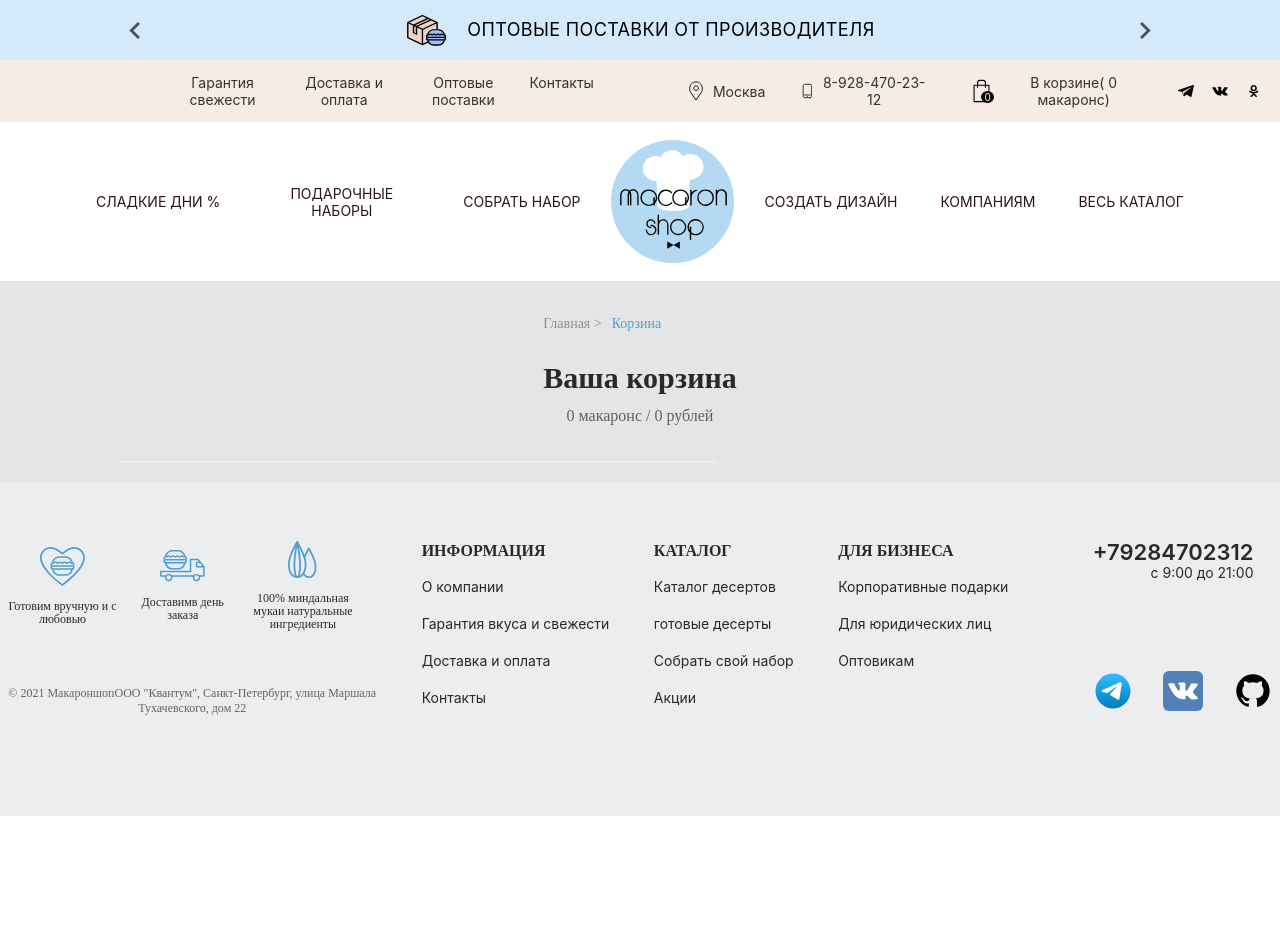
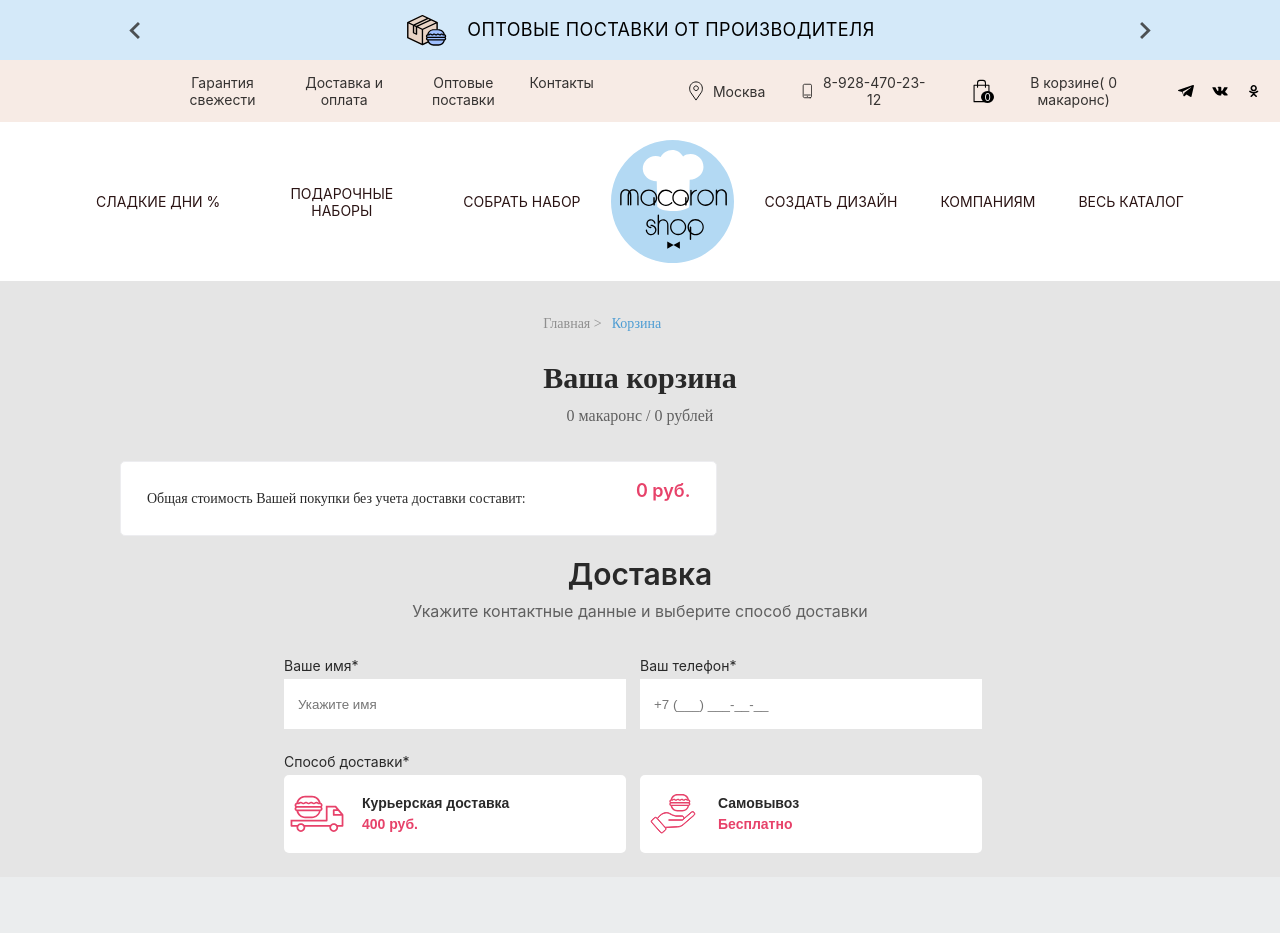
Before and after one commit to kudinov-andrej/sweet, a React (Create React App) app: page /#/basket in a window 1280 px wide. Shown: the top 933 px of the page. Before the commit the page ends 816 px from the top, so only its background shows below. Built offline with nearby package versions, Linux system fonts and the light colour scheme.

Commit message:
Начал работу над формой

```diff
--- a/src/App.css
+++ b/src/App.css
@@ -1630,12 +1630,11 @@ header {
   margin: 0;
   padding: 0;
   margin-left: 17px;
-  margin-bottom: 33px;
-  margin-bottom: 18px;
   display: flex;
   flex-direction: row;
   align-items: center;
   justify-content: space-around;
+  border-bottom: 1px solid #EDEDF0;
 
 }
 
@@ -1644,6 +1643,7 @@ header {
   height: 80px;
   margin-top: 35px;
   margin-right: 15px;
+  padding-bottom: 39px;
   object-fit: cover;
   object-position: center;
 }
@@ -1656,6 +1656,7 @@ header {
   flex-direction: column;
   align-self: flex-start;
   max-width: 201px;
+
 }
 
 .product__title {
@@ -1679,13 +1680,15 @@ header {
 .product__button-container {
   display: flex;
   flex-direction: row;
-  margin-right: 5.2%;
+  width: 100px;
+  justify-content: center;
 }
 
 
 .product__button-quantity {
   border: none;
   background: none;
+  cursor: pointer;
 }
 
 .product__quantity {
@@ -1697,4 +1700,160 @@ header {
 
 .product-price {
   margin-right: 32px;
-}
+  width: 25%;
+}
+
+.basket__total-price_conteiner {
+  display: flex;
+  flex-direction: row;
+  align-items: center;
+  justify-content: space-between;
+  margin-left: 26px;
+  margin-right: 26px;
+}
+
+.basket__total-price_text {
+  margin: 0;
+  padding: 0;
+  font-family: 'Proxima Nova';
+  font-style: normal;
+  font-weight: 400;
+  font-size: 14px;
+  line-height: 17px;
+  color: #292929;
+  max-width: 408px;
+}
+
+.basket__total-price {
+  font-weight: 600;
+  font-size: 18px;
+  line-height: 22px;
+  color: #E7426A;
+  margin-bottom: 33px;
+}
+
+.dilivery {
+  display: flex;
+  flex-direction: column;
+  width: 100%;
+  align-items: center;
+  justify-content: space-between;
+}
+
+.basket__dilivery-title {
+  margin: 0;
+  padding: 0;
+  margin-bottom: 7px;
+  max-width: 280px;
+  font-weight: 600;
+  font-size: 30px;
+  line-height: 37px;
+  text-align: center;
+  color: #292929;
+}
+
+.basket__dilivery-subtitle {
+  margin: 0;
+  padding: 0;
+  margin-bottom: 35px;
+  font-weight: 400;
+  font-size: 16px;
+  line-height: 22px;
+  text-align: center;
+  color: #292929;
+  opacity: 0.7;
+}
+
+.basket__input-box {
+  display: flex;
+  flex-direction: row;
+}
+
+.basket__input-conteiner {
+  display: flex;
+  flex-direction: column;
+  text-align: start;
+}
+
+.basket__input-conteiner {
+  display: flex;
+  flex-direction: column;
+  justify-content: flex-start;
+
+}
+
+.basket__form-label {
+  margin: 0;
+  padding: 0;
+  margin-bottom: 5px;
+  font-weight: 400;
+  font-size: 14px;
+  line-height: 17px;
+  color: #292929;
+  text-align: start;
+}
+
+.basket__form-input {
+  margin: 0;
+  padding: 0;
+  border: none;
+  min-height: 50px;
+  margin-right: 14px;
+  min-width: 328px;
+  padding-left: 14px;
+  margin-bottom: 24px;
+}
+
+.basket__form-button {
+  width: 342px;
+  height: 78px;
+  display: flex;
+  flex-direction: row;
+  align-items: center;
+  margin-right: 14px;
+  margin-bottom: 24px;
+  border: none;
+  cursor: pointer;
+  border-radius: 5px;
+  background: #FFFFFF;
+}
+
+.basket__form-button:focus {
+  border: #E7426A solid 1px;
+}
+
+.basket__form-button_tupe_free {
+  margin-top: 22px;
+  margin-right: 0;
+}
+
+.basket__form-button-img {
+  width: 54px;
+  height: 54px;
+  object-fit: contain;
+  object-position: center;
+  margin-right: 18px;
+}
+
+.basket__form-button-text {
+  margin: 0;
+  padding: 0;
+  text-align: start;
+  margin-bottom: 4px;
+  max-width: 160px;
+  font-weight: 600;
+  font-size: 14px;
+  line-height: 17px;
+  color: #292929;
+}
+
+.basket__form-button-price {
+  margin: 0;
+  padding: 0;
+  text-align: start;
+  max-width: 160px;
+  font-weight: 600;
+  font-size: 14px;
+  line-height: 17px;
+  color: #E7426A;
+}
--- a/src/basketPage/BasketPage.jsx
+++ b/src/basketPage/BasketPage.jsx
@@ -1,7 +1,8 @@
 import { NavLink } from 'react-router-dom';
 import '../App.css';
-import ProductItem from './ProductItem'
-
+import ProductList from './ProductList';
+import DeliveryImg from '../image/delivery/картинкаМашина.svg';
+import DeliveryImgFree from '../image/delivery/картинкаРука.svg';
 function BasketPage(props) {
 
     return (
@@ -15,25 +16,48 @@ function BasketPage(props) {
 
                 <p className='basket__info'>{props.cartItems.length} макаронс /  {props.getTotalPrice()} рублей</p>
             </div>
-            <div className='goods-list'>
-                {props.cartItems.map((card, id) =>
-                    < ProductItem
-                        key={id}
-                        id={card.id}
-                        srcProduct={card.srcProduct}
-                        altProduct={card.altProduct}
-                        title={card.title}
-                        description={card.description}
-                        productPrice={card.productPrice}
-                        tastes={card.tastes}
-                        incrementQuantityProductInBasket={props.incrementQuantityProductInBasket}
-                        dicrementQuantityProductInBasket={props.dicrementQuantityProductInBasket}
-                        quantity={props.quantity}
-                        cartItems={props.cartItems}
-                        addToCart={props.addToCart}
-
-                    />
-                )}
+            <ProductList
+                cartItems={props.cartItems}
+                quantity={props.quantity}
+                incrementQuantityProductInBasket={props.incrementQuantityProductInBasket}
+                dicrementQuantityProductInBasket={props.dicrementQuantityProductInBasket}
+                getTotalPrice={props.getTotalPrice}
+                addToCart={props.addToCart}
+            />
+            <div className='dilivery'>
+                <h2 className='basket__dilivery-title'>Доставка</h2>
+                <p className='basket__dilivery-subtitle'>Укажите контактные  данные и выберите способ доставки</p>
+                <form className='basket__form-conteiner'>
+                    <div className='basket__input-box'>
+                        <div className='basket__input-conteiner'>
+                            <label for="basket__form-input_typy_name" className='basket__form-label'>Ваше имя*</label>
+                            <input type='text' className='basket__form-input basket__form-input_typy_name' id="basket__form-input_typy_name" placeholder='Укажите имя' required minLength={4} maxLength={70} />
+                        </div>
+                        <div className='basket__input-conteiner'>
+                            <label for="basket__form-input_typy_phone" className='basket__form-label'>Ваш телефон*</label>
+                            <input type='tel' className='basket__form-input basket__form-input_typy_phone' id="basket__form-input_typy_phone" placeholder='+7 (___) ___-__-__' required minLength={11} maxLength={11} />
+                        </div>
+                    </div>
+                    <div className='basket__input-box'>
+                        <div className='basket__input-conteiner' id="basket__form-input_typy_button">
+                            <label for="basket__form-input_typy_button" className='basket__form-label'>Способ доставки*</label>
+                            <button type='button' className='basket__form-button'>
+                                <img className='basket__form-button-img' src={DeliveryImg} alt='картинка машинки' />
+                                <div className='basket__form-button-info'>
+                                    <p className='basket__form-button-text'>Курьерская доставка</p>
+                                    <p className='basket__form-button-price'>400 руб.</p>
+                                </div>
+                            </button>
+                        </div>
+                        <button type='button' className='basket__form-button basket__form-button_tupe_free'>
+                            <img className='basket__form-button-img' src={DeliveryImgFree} alt='#картинка руки' />
+                            <div className='basket__form-button-info'>
+                                <p className='basket__form-button-text'>Самовывоз</p>
+                                <p className='basket__form-button-price'>Бесплатно</p>
+                            </div>
+                        </button>
+                    </div>
+                </form>
             </div>
         </section >
     );
--- /dev/null
+++ b/src/basketPage/ProductList.jsx
@@ -0,0 +1,36 @@
+import { NavLink } from 'react-router-dom';
+import '../App.css';
+import ProductItem from './ProductItem'
+
+function ProductList(props) {
+
+    return (
+
+        <div className='goods-list'>
+            {props.cartItems.map((card, id) =>
+                < ProductItem
+                    key={id}
+                    id={card.id}
+                    srcProduct={card.srcProduct}
+                    altProduct={card.altProduct}
+                    title={card.title}
+                    description={card.description}
+                    productPrice={card.productPrice}
+                    tastes={card.tastes}
+                    incrementQuantityProductInBasket={props.incrementQuantityProductInBasket}
+                    dicrementQuantityProductInBasket={props.dicrementQuantityProductInBasket}
+                    quantity={props.quantity}
+                    cartItems={props.cartItems}
+                    addToCart={props.addToCart}
+
+                />
+            )}
+            <div className="basket__total-price_conteiner">
+                <p className="basket__total-price_text">Общая стоимость Вашей покупки без учета доставки составит: </p>
+                <p className="basket__total-price">{props.getTotalPrice()} руб.</p>
+            </div>
+        </div>
+    );
+}
+
+export default ProductList;
```
Also changed, not shown: src/image/delivery/картинкаМашина.svg (added), src/image/delivery/картинкаРука.svg (added).
